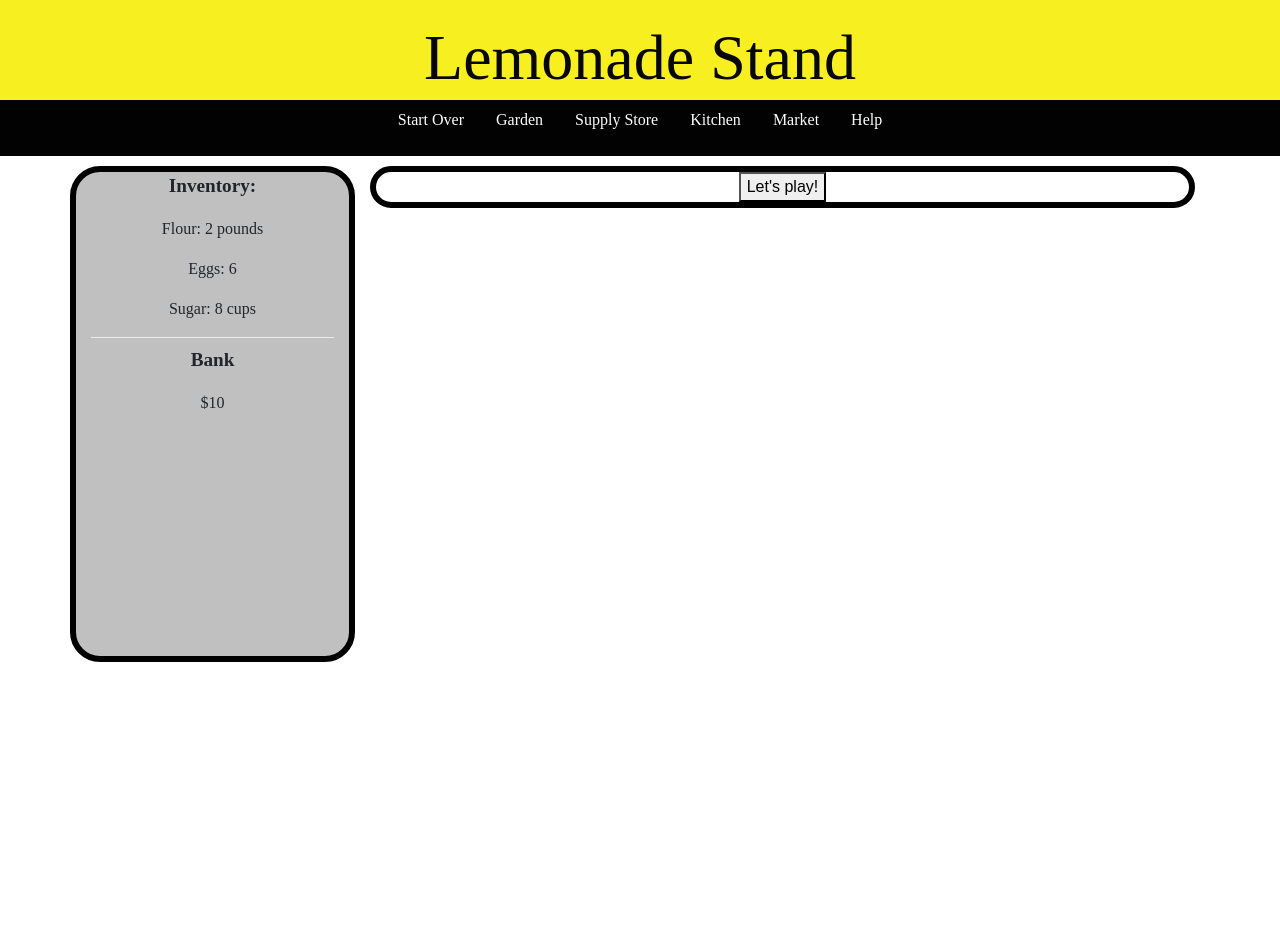
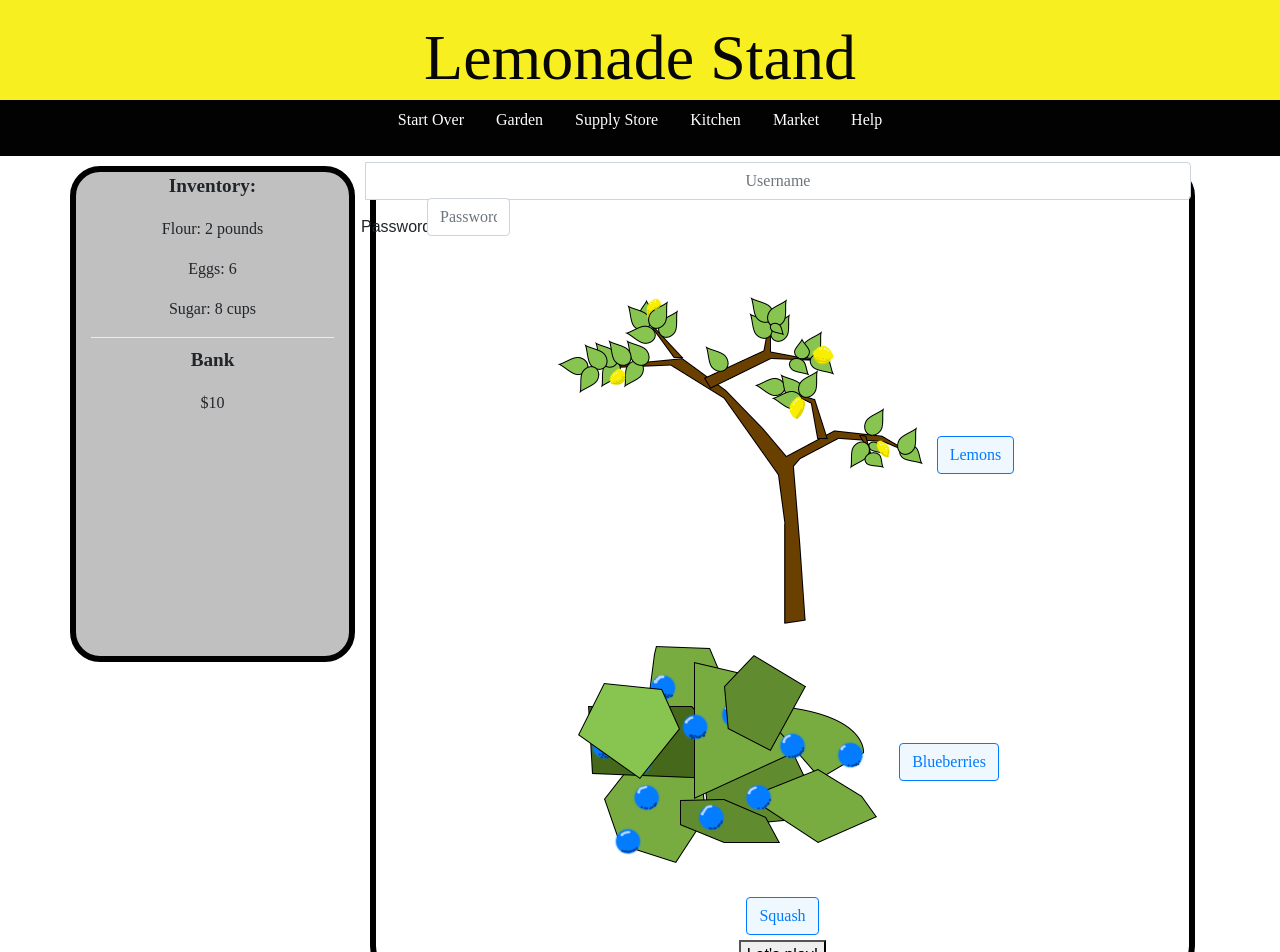
Before and after one commit to Lemonade-kids/lemonade, a React (Create React App) app: page / in a window 1280 px wide. Shown: the top 952 px of the page. Before the commit the page ends 800 px from the top, so only its background shows below. Built offline with nearby package versions, Linux system fonts and the light colour scheme; a web font is replaced by a local one.

Commit message:
login page

```diff
--- a/src/components/LogIn.js
+++ b/src/components/LogIn.js
@@ -1,7 +1,8 @@
 import React, { Component } from 'react';
 import '../App.css';
 import StartScreen from './StartScreen';
-
+import BlueberryBush from '../images/blueberrybush.png';
+import LemonTree from '../images/lemontree.png';
 
 
 class LogIn extends Component {
@@ -14,7 +15,7 @@ class LogIn extends Component {
   }
 
   handleClick() {
-        this.setState ({
+    this.setState({
       letsPlay: <StartScreen />
     });
   }
@@ -22,8 +23,42 @@ class LogIn extends Component {
   render() {
     return (
       <div className="LogIn">
+        <form>
+          <div className="form-group row">
+            <label className="sr-only" for="inlineFormInputGroup">Username</label>
+            <label className="sr-only" for="inlineFormInputGroupUsername2">Username</label>
+            <div className="input-group mb-2 mr-sm-2">
+              <div className="input-group-prepend">
+              </div>
+              <input type="text" className="form-control" id="inlineFormInputGroupUsername2" placeholder="Username"></input>
+            </div>
+            <div className="form-group row">
+              <label for="inputPassword" class="col-sm-2 col-form-label">Password</label>
+              <div className="col-sm-10">
+                <input type="password" class="form-control" id="inputPassword" placeholder="Password"></input>
+              </div>
+            </div>
+          </div>
+
+          <div>
+            <img src= {LemonTree} alt="lemons" className="loginLemon"/>
+            <button type="button" className="btn btn-outline-primary">Lemons</button>
+          </div>
+
+          <div>
+            <img src= {BlueberryBush} alt="blueberry" className="loginBlueberry"/>
+            <button type="button" className="btn btn-outline-primary">Blueberries</button>
+          </div>
+
+          <div>
+            <button type="button" className="btn btn-outline-primary">Squash</button>
+          </div>
+
+      </form>
+
       <button onClick={this.handleClick.bind(this)}>Let's play!</button>
       </div>
+
         );
       }
     }
```
Also changed, not shown: DB/MongoDB.js (renamed from LemonadeMongo.js, +7 -7 lines), DB/mongoose.js (added, +33 -0 lines), Lemonadejson.js (deleted, +0 -36 lines), 1 other file (tests, documents, lock files or other folders). Lines whose indentation alone changed are shown as unchanged.
